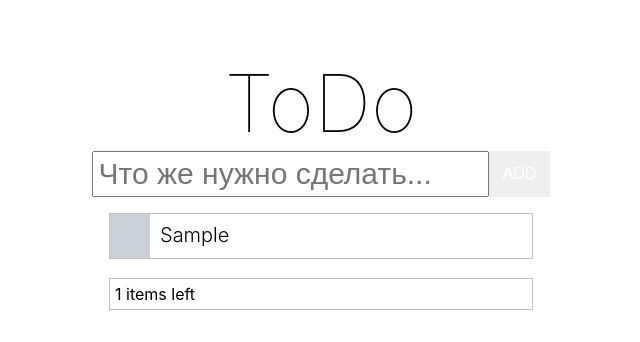
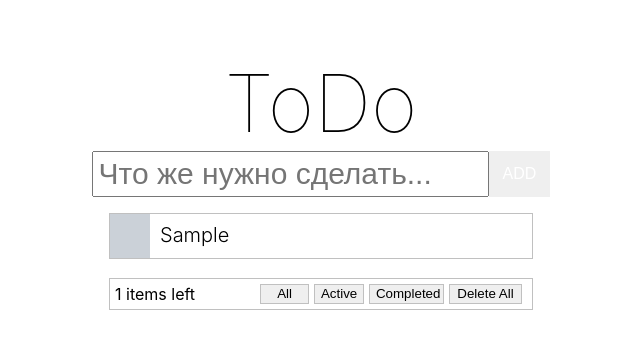
Before and after one commit to dualism98/ToDo, a React (Create React App) app: page / in a window 1280 px wide. Both pictures are taken after typing "Sample" into the empty fields and a click on the button "ADD". Shown: the top 342 px of the page, without its empty margins (319-959 px from the left). Built offline with nearby package versions, Linux system fonts and the light colour scheme.

Commit message:
Update Footer.js

```diff
--- a/src/Footer.js
+++ b/src/Footer.js
@@ -1,20 +1,23 @@
 import React from 'react'
 
-export default function ListElement({data, size}){
+export default function ListElement({data, size, onClick}){
     var count = 0
 
     for (let i = 0; i < size; i++){
         (data[i][2] === false ? count++ : count = count)
     }
 
-
-    if (count !== 0){
+    if (data.length !== 0){
       return(
         <div className="Footer">
           <p className="Footer-text">{count} items left</p>
+          <input type="button" onClick={() => onClick(0)} className="All" value="All"/>
+          <input type="button" onClick={() => onClick(1)} className="All" value="Active"/>
+          <input type="button" onClick={() => onClick(2)} className="Completed" value="Completed"/>
+          <input type="button" onClick={() => onClick(3)} className="Completed" value="Delete All"/>
         </div>
       )
     }
-    else return(<div></div>)
+    else return(<div><p>Пустой список :с</p></div>)
 
 }
```
